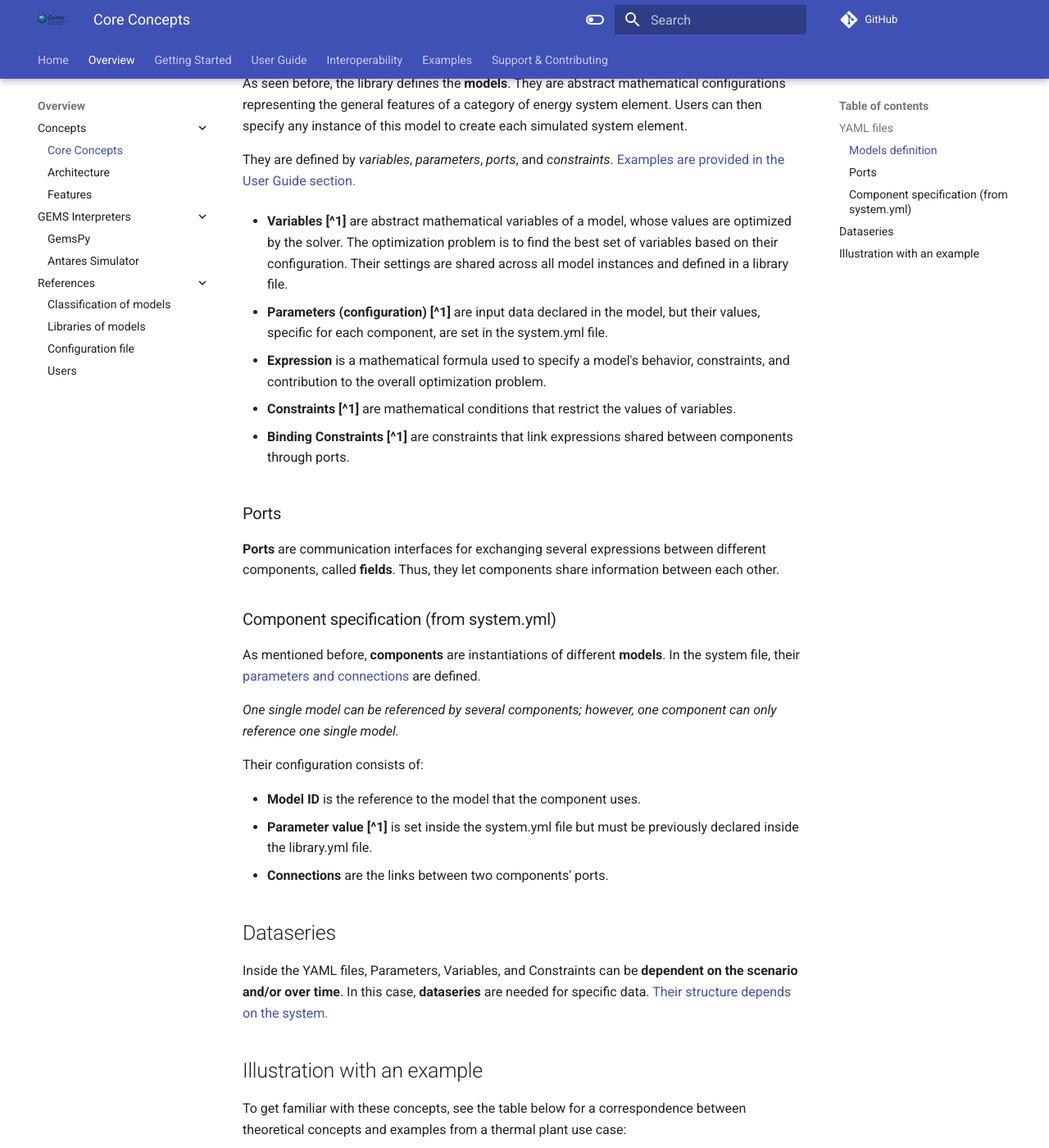
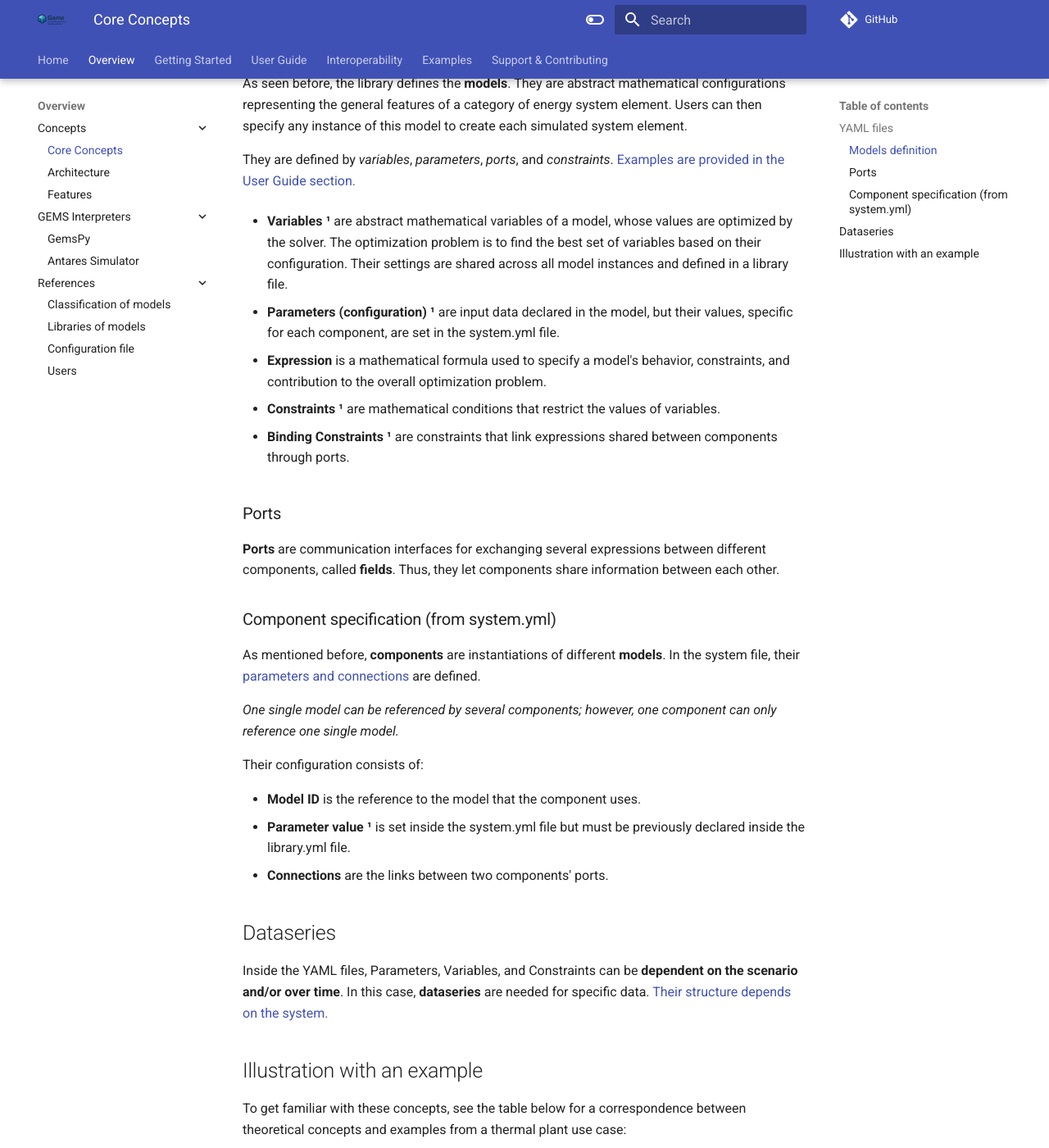
Before and after one commit to AntaresSimulatorTeam/GEMS, an MkDocs documentation site: the page built from doc/1_Overview/Concepts/1_core concepts.md, in a window 1280 px wide and 1400 px high, scrolled down 821 px. Shown: the whole window at 82% size. Built offline with MkDocs 1.6.1 and Material for MkDocs 9.7.7, drawn with Linux system fonts in a browser that asks for light colours; comment, search, counter and statistics services are not loaded; some of the changed text lies outside the part shown.

Commit message:
fix display

```diff
--- a/doc/1_Overview/Concepts/1_core concepts.md
+++ b/doc/1_Overview/Concepts/1_core concepts.md
@@ -25,15 +25,15 @@ As seen before, the library defines the **models**. They are abstract mathematic
 
 They are defined by *variables*, *parameters*, *ports*, and *constraints*. [Examples are provided in the User Guide section.](../../3_User%20Guide/1_syntax.md#model%20definition%20%28from%20system.yml%29)
 
-- **Variables [^1]** are abstract mathematical variables of a model, whose values are optimized by the solver. The optimization problem is to find the best set of variables based on their configuration. Their settings are shared across all model instances and defined in a library file.
+- **Variables ¹** are abstract mathematical variables of a model, whose values are optimized by the solver. The optimization problem is to find the best set of variables based on their configuration. Their settings are shared across all model instances and defined in a library file.
 
-- **Parameters (configuration) [^1]** are input data declared in the model, but their values, specific for each component, are set in the system.yml file.
+- **Parameters (configuration) ¹** are input data declared in the model, but their values, specific for each component, are set in the system.yml file.
 
 - **Expression** is a mathematical formula used to specify a model's behavior, constraints, and contribution to the overall optimization problem.
 
-- **Constraints [^1]** are mathematical conditions that restrict the values of variables.
+- **Constraints ¹** are mathematical conditions that restrict the values of variables.
 
-- **Binding Constraints [^1]** are constraints that link expressions shared between components through ports.
+- **Binding Constraints ¹** are constraints that link expressions shared between components through ports.
 
 ### Ports
 
@@ -48,7 +48,7 @@ As mentioned before, **components** are instantiations of different **models**.
 Their configuration consists of:
 
 - **Model ID** is the reference to the model that the component uses.
-- **Parameter value [^1]** is set inside the system.yml file but must be previously declared inside the library.yml file.
+- **Parameter value ¹** is set inside the system.yml file but must be previously declared inside the library.yml file.
 - **Connections** are the links between two components' ports.
 
 
@@ -84,7 +84,7 @@ The outputs of GEMS consist of the results of the modelling, in two main files:
 
 
 
-[^1]: Parameters, Variables, and Constraints can be either scenario-dependent or time-dependent.
+¹: Parameters, Variables, and Constraints can be either scenario-dependent or time-dependent.
 
 ---
 
```
